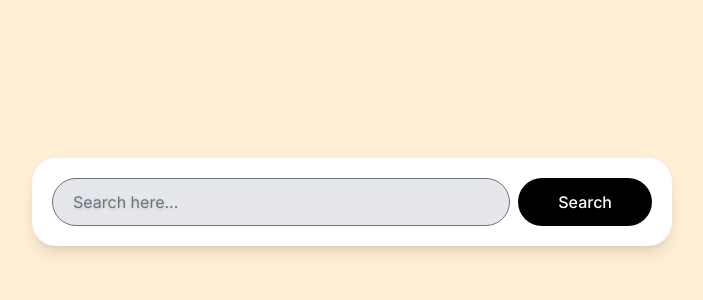
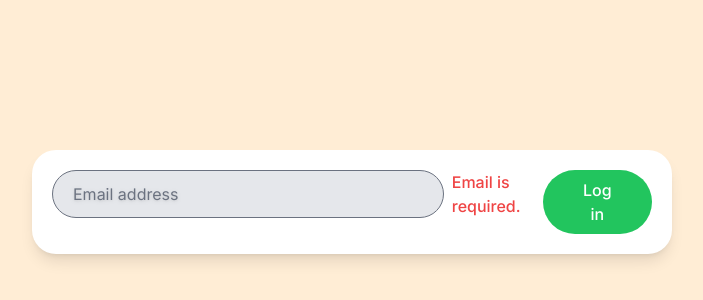
Before and after one commit to jungheeYoo/5-carrot-market-tailwindCSS, a Next.js app: page / in a window 1280 px wide. Shown: the part 198-498 px from the top of the page, without its empty margins (288-991 px from the left). Built offline with nearby package versions, Linux system fonts and the light colour scheme.

Commit message:
3-6. Form Modifiers, gradient, invalid, peer

```diff
--- a/app/page.tsx
+++ b/app/page.tsx
@@ -120,22 +120,49 @@
 //   );
 // }
 
+// //////////////////////////////////////////////////
+// // ✅ 3-5. Responsive Modifiers
+// // 반응형 만들기
+// // 사이즈에 따른 배경화면 색상 바꾸면서 반응형 해보기
+
+// export default function Home() {
+//   return (
+//     <main className="bg-gray-100 sm:bg-red-100 md:bg-green-100 lg:bg-cyan-100 xl:bg-orange-100 2xl:bg-purple-100 h-screen flex items-center justify-center p-5 ">
+//       <div className="bg-white shadow-lg p-5 rounded-3xl w-full max-w-screen-sm flex flex-col md:flex-row gap-2">
+//         <input
+//           className="w-full rounded-full h-12 bg-gray-200 pl-5 outline-none ring ring-transparent focus:ring-orange-500 focus:ring-offset-2 transition-shadow placeholder:drop-shadow"
+//           type="text"
+//           placeholder="Search here..."
+//         />
+//         <button className="bg-black text-white py-2 rounded-full active:scale-90 focus:scale-90 transition-transform font-medium outline-none md:px-10">
+//           Search
+//         </button>
+//       </div>
+//     </main>
+//   );
+// }
+
 //////////////////////////////////////////////////
-// ✅ 3-5. Responsive Modifiers
-// 반응형 만들기
-// 사이즈에 따른 배경화면 색상 바꾸면서 반응형 해보기
+// ✅ 3-6. Form Modifiers
+// gradient
+// invalid
+// peer - 형제 같은 것
 
 export default function Home() {
   return (
     <main className="bg-gray-100 sm:bg-red-100 md:bg-green-100 lg:bg-cyan-100 xl:bg-orange-100 2xl:bg-purple-100 h-screen flex items-center justify-center p-5 ">
       <div className="bg-white shadow-lg p-5 rounded-3xl w-full max-w-screen-sm flex flex-col md:flex-row gap-2">
         <input
-          className="w-full rounded-full h-12 bg-gray-200 pl-5 outline-none ring ring-transparent focus:ring-orange-500 focus:ring-offset-2 transition-shadow placeholder:drop-shadow"
-          type="text"
-          placeholder="Search here..."
+          className="w-full rounded-full h-12 bg-gray-200 pl-5 outline-none ring ring-transparent focus:ring-green-500 focus:ring-offset-2 transition-shadow placeholder:drop-shadow invalid:focus:ring-red-500 peer"
+          type="email"
+          required
+          placeholder="Email address"
         />
-        <button className="bg-black text-white py-2 rounded-full active:scale-90 focus:scale-90 transition-transform font-medium outline-none md:px-10">
-          Search
+        <span className="text-red-500 font-medium hidden peer-invalid:block">
+          Email is required.
+        </span>
+        <button className=" text-white py-2 rounded-full active:scale-90 focus:scale-90 transition-transform font-medium outline-none md:px-10 bg-black peer-required:bg-green-500">
+          Log in
         </button>
       </div>
     </main>
```
